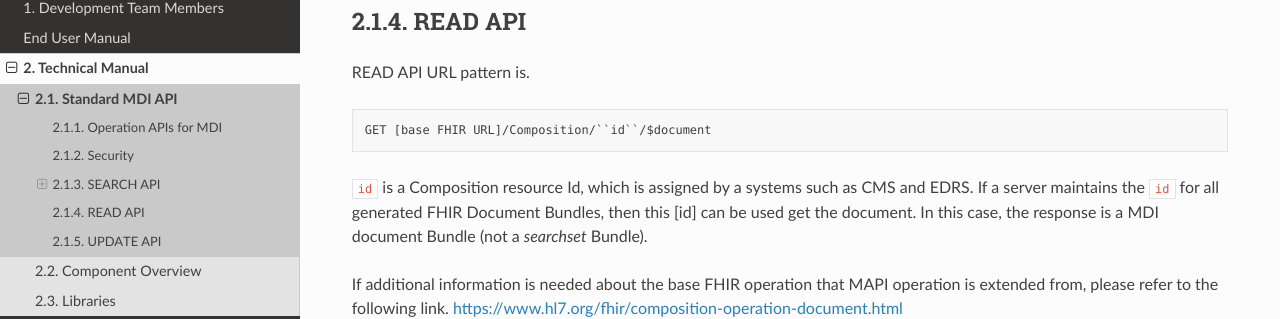
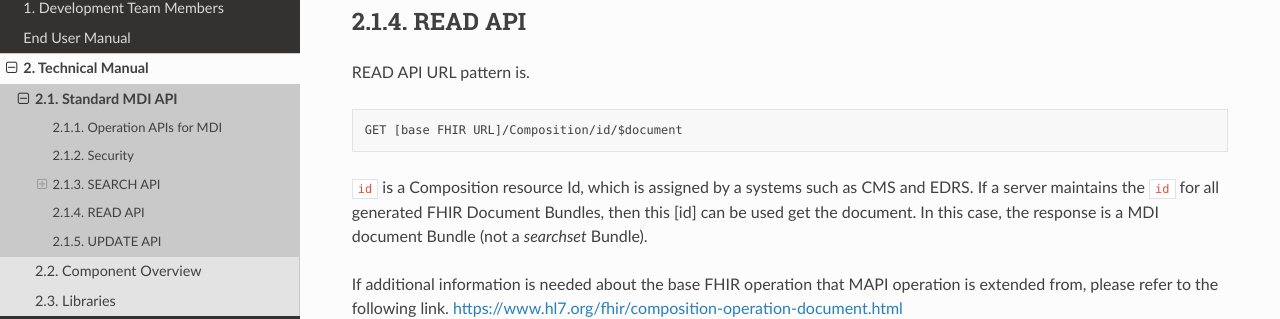
Before and after one commit to MortalityReporting/RavenDocs, a Sphinx documentation site: the page built from docs/source/technicalManual/mdiApi.rst, in a window 1280 px wide and 900 px high, scrolled down 4742 px. Shown: the part 137-456 px from the top of the window. Built offline with Sphinx 7.4.7 and the Read the Docs theme 2.0.0, drawn with Linux system fonts in a browser that asks for light colours.

Commit message:
Update mdiApi.rst

```diff
--- a/docs/source/technicalManual/mdiApi.rst
+++ b/docs/source/technicalManual/mdiApi.rst
@@ -245,7 +245,7 @@ READ API
 
 READ API URL pattern is. ::
 
-  GET [base FHIR URL]/Composition/``id``/$document
+  GET [base FHIR URL]/Composition/id/$document
 
 ``id`` is a Composition resource Id, which is assigned by a systems such as CMS and EDRS. If a server maintains
 the ``id`` for all generated FHIR Document Bundles, then this [id] can be used get the document. In this case,
```
